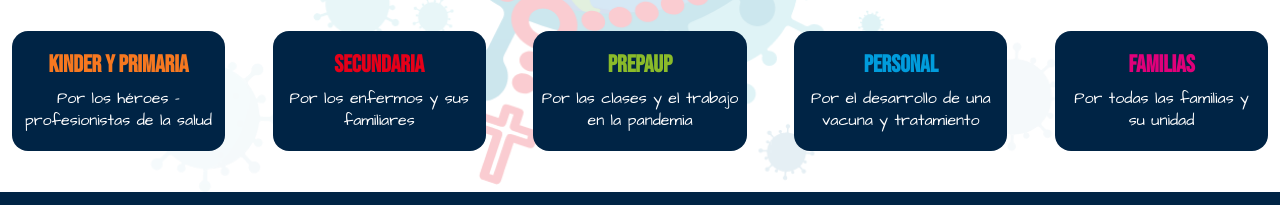
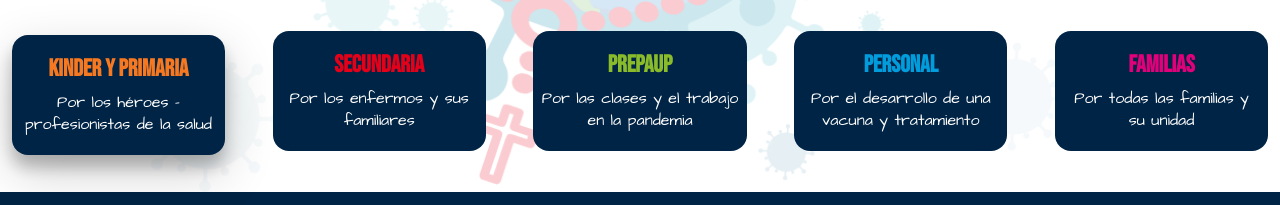
Before and after one commit to diegofrabasa/rosario, a plain HTML site: page index.html in a window 1280 px wide. In both pictures the pointer is over the button 118 px from the left and 810 px from the top of the page. Shown: the part 720-925 px from the top of the page. Drawn offline with Linux system fonts and the light colour scheme; no server answers.

Commit message:
animacion botones

```diff
--- a/estilos/estilos.css
+++ b/estilos/estilos.css
@@ -129,6 +129,16 @@ button {
     cursor: pointer;
 }
 
+button:hover {
+    box-shadow: 0 12px 16px 0 rgba(0,0,0,0.24),0 17px 50px 0 rgba(0,0,0,0.19);
+    transform: translateY(4px);
+}
+
+button:active {
+    box-shadow: 0 12px 16px 0 rgba(0,0,0,0.24),0 17px 50px 0 rgba(0,0,0,0.19);
+    transform: translateY(4px);
+}
+
 button p {
     color: #fff;
     font-family: 'Architects Daughter', cursive;
```
